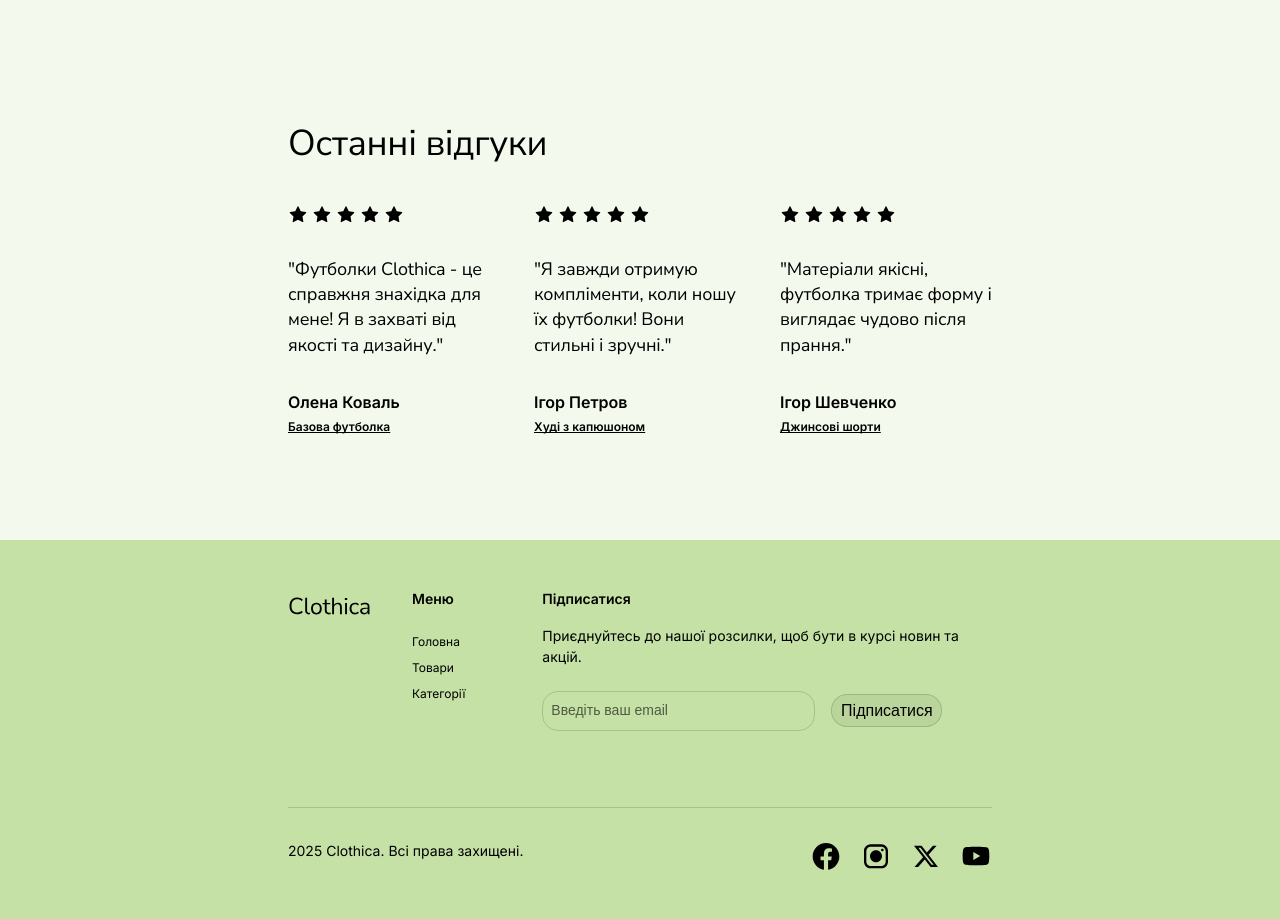
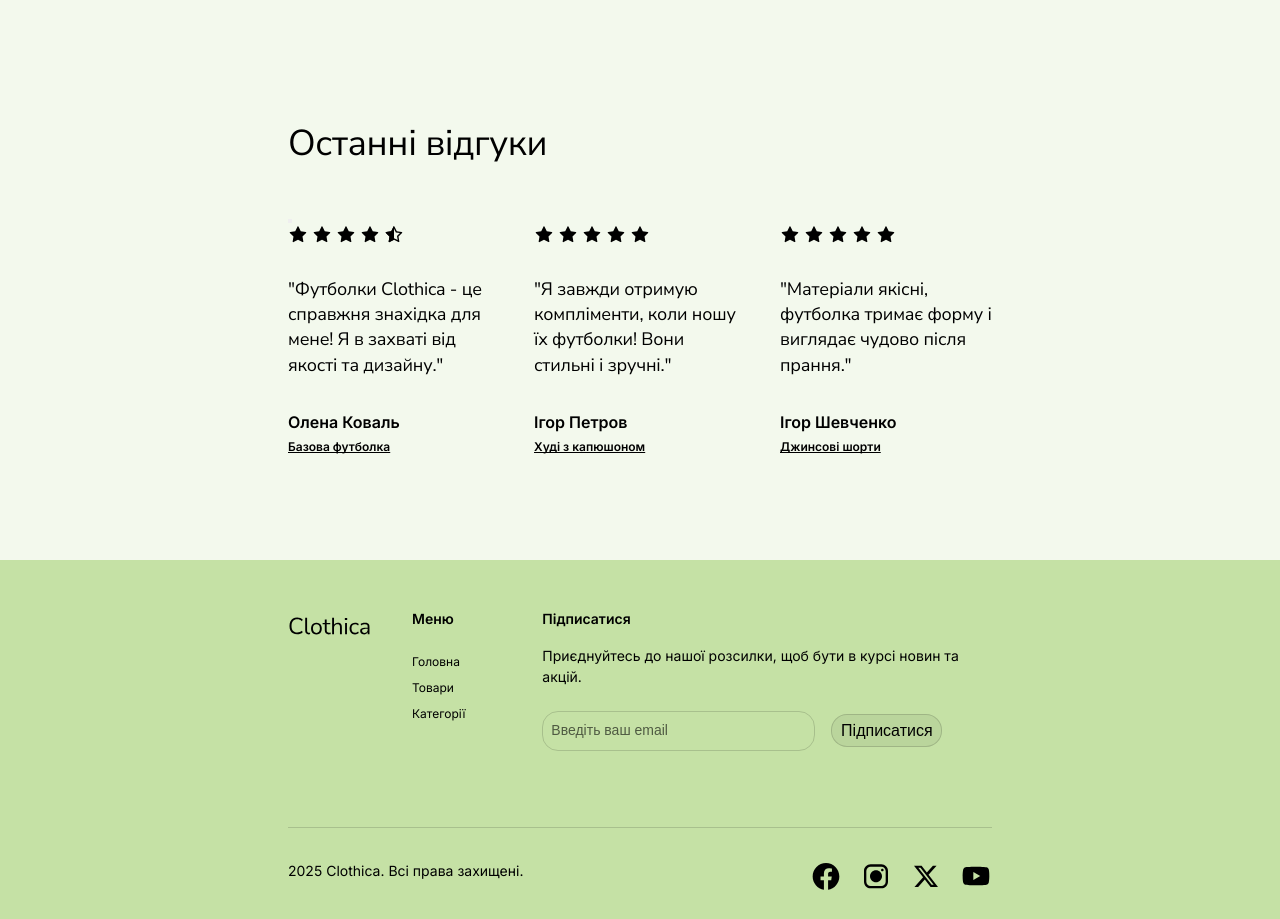
Before and after one commit to netkatya/clothica-shop, a Next.js app: page / in a window 1280 px wide. Shown: the part 880-1799 px from the top of the page. Built offline with nearby package versions, Linux system fonts and the light colour scheme.

Commit message:
componets stars and starrating added

```diff
--- a/components/Reviews/Reviews.module.css
+++ b/components/Reviews/Reviews.module.css
@@ -89,8 +89,8 @@
 
 @media screen and (min-width: 1440px) {
     .section {
-            padding-top: 56px;
-            padding-bottom: 112px;
+        padding-top: 56px;
+        padding-bottom: 112px;
     }
 
     .title {
--- a/components/Reviews/Reviews.tsx
+++ b/components/Reviews/Reviews.tsx
@@ -1,87 +1,87 @@
-"use client";
+'use client';
 
-import css from "./Reviews.module.css";
+import css from './Reviews.module.css';
 
-import { useState } from "react";
-import { Swiper, SwiperSlide } from "swiper/react";
-import { Navigation, Keyboard, A11y, Autoplay } from "swiper/modules";
-import { AiFillStar } from "react-icons/ai";
+import { useState } from 'react';
+import { Swiper, SwiperSlide } from 'swiper/react';
+import { Navigation, Keyboard, A11y, Autoplay } from 'swiper/modules';
 
-import "swiper/css";
-import "swiper/css/navigation";
-import { LuArrowLeft, LuArrowRight } from "react-icons/lu";
+import 'swiper/css';
+import 'swiper/css/navigation';
+import { LuArrowLeft, LuArrowRight } from 'react-icons/lu';
+import Stars from '../Stars/Stars';
 
 const reviewsData = [
   {
-    name: "Олена Коваль",
+    name: 'Олена Коваль',
     text: '"Футболки Clothica - це справжня знахідка для мене! Я в захваті від якості та дизайну."',
-    product: "Базова футболка",
+    product: 'Базова футболка',
+    rating: 4.5,
+  },
+  {
+    name: 'Ігор Петров',
+    text: '"Я завжди отримую компліменти, коли ношу їх футболки! Вони стильні і зручні."',
+    product: 'Худі з капюшоном',
     rating: 5,
   },
   {
-    name: "Ігор Петров",
-    text: '"Я завжди отримую компліменти, коли ношу їх футболки! Вони стильні і зручні."',
-    product: "Худі з капюшоном",
+    name: 'Ігор Шевченко',
+    text: '"Матеріали якісні, футболка тримає форму і виглядає чудово після прання."',
+    product: 'Джинсові шорти',
     rating: 5,
   },
   {
-    name: "Ігор Шевченко",
-    text: '"Матеріали якісні, футболка тримає форму і виглядає чудово після прання."',
-    product: "Джинсові шорти",
+    name: 'Марія Бондар',
+    text: '"Розмір підійшов ідеально, носиться комфортно і не втрачає форму."',
+    product: 'Лонгслів',
     rating: 5,
   },
   {
-    name: "Марія Бондар",
-    text: '"Розмір підійшов ідеально, носиться комфортно і не втрачає форму."',
-    product: "Лонгслів",
+    name: 'Андрій Данилюк',
+    text: '"Вартість повністю відповідає якості, тканина приємна та міцна."',
+    product: 'Спортивні штани',
     rating: 5,
   },
   {
-    name: "Андрій Данилюк",
-    text: '"Вартість повністю відповідає якості, тканина приємна та міцна."',
-    product: "Спортивні штани",
+    name: 'Діана Мельник',
+    text: '"Стильно, зручно і під будь-який образ, тканина дихає і не мнеться."',
+    product: 'Футболка оверсайз',
     rating: 5,
   },
   {
-    name: "Діана Мельник",
-    text: '"Стильно, зручно і під будь-який образ, тканина дихає і не мнеться."',
-    product: "Футболка оверсайз",
+    name: 'Владислав Кравець',
+    text: '"Купував у подарунок, підійшло чудово і тканина приємна на дотик."',
+    product: 'Толстовка',
     rating: 5,
   },
   {
-    name: "Владислав Кравець",
-    text: '"Купував у подарунок, підійшло чудово і тканина приємна на дотик."',
-    product: "Толстовка",
+    name: 'Катерина Гордієнко',
+    text: '"Після прання колір та форма не змінюються, якість на висоті."',
+    product: 'Світшот',
     rating: 5,
   },
   {
-    name: "Катерина Гордієнко",
-    text: '"Після прання колір та форма не змінюються, якість на висоті."',
-    product: "Світшот",
+    name: 'Олексій Романюк',
+    text: '"Замовляв кілька разів, сервіс чудовий і доставка швидка."',
+    product: 'Класична футболка',
     rating: 5,
   },
   {
-    name: "Олексій Романюк",
-    text: '"Замовляв кілька разів, сервіс чудовий і доставка швидка."',
-    product: "Класична футболка",
+    name: 'Анна Савченко',
+    text: '"Матеріал приємний, шви акуратні, дизайн виглядає стильно і дорого."',
+    product: 'Футболка з принтом',
     rating: 5,
   },
   {
-    name: "Анна Савченко",
-    text: '"Матеріал приємний, шви акуратні, дизайн виглядає стильно і дорого."',
-    product: "Футболка з принтом",
+    name: 'Максим Коваленко',
+    text: '"Худі комфортне, тканина м’яка і дихає, носити зручно цілий день."',
+    product: 'Худі на блискавці',
     rating: 5,
   },
   {
-    name: "Максим Коваленко",
-    text: '"Худі комфортне, тканина м’яка і дихає, носити зручно цілий день."',
-    product: "Худі на блискавці",
-    rating: 5,
-  },
-  {
-    name: "Ірина Петренко",
+    name: 'Ірина Петренко',
     text: '"Лонгслів якісний, колір залишається яскравим, тканина міцна."',
-    product: "Лонгслів базовий",
+    product: 'Лонгслів базовий',
     rating: 5,
   },
 ];
@@ -93,14 +93,17 @@ export default function Reviews() {
 
   const loadMore = () => {
     if (hasMore) {
-      setVisibleCount((prev) => prev + 3);
+      setVisibleCount(prev => prev + 3);
     }
   };
 
   return (
     <section className={css.section}>
       <div className="container">
-        <h2 className={css.title}>Останні відгуки</h2>
+        <div>
+          <h2 className={css.title}>Останні відгуки</h2>
+          <button></button>
+        </div>
         <Swiper
           modules={[Navigation, Keyboard, A11y, Autoplay]}
           navigation={{
@@ -131,11 +134,7 @@ export default function Reviews() {
           {visibleReviews.map((item, index) => (
             <SwiperSlide key={index} className={css.item}>
               <div className={css.stars}>
-                {Array(item.rating)
-                  .fill(0)
-                  .map((_, i) => (
-                    <AiFillStar key={i} className={css.star} />
-                  ))}
+                <Stars rating={item.rating} />
               </div>
               <p className={css.text}>{item.text}</p>
 
--- /dev/null
+++ b/components/StarRating/StarRating.module.css
@@ -0,0 +1,18 @@
+.stars {
+    display: flex;
+    gap: 4px;
+}
+
+
+.starEmpty,
+.starFull {
+    color: #000000;
+    width: 20px;
+    height: 20px;
+    transition: color 250ms ease-in-out;
+}
+
+.stars span:hover .starEmpty,
+.stars span:hover .starFull {
+    color: #000000;
+}
--- /dev/null
+++ b/components/Stars/Stars.module.css
@@ -0,0 +1,31 @@
+.stars {
+    display: flex;
+    gap: 4px;
+}
+
+.starFull {
+    color: #000000;
+    width: 20px;
+    height: 20px;
+}
+
+.starEmpty {
+    color: #000000;
+    width: 20px;
+    height: 20px;
+}
+
+.starPartialWrapper {
+    position: relative;
+    display: inline-block;
+    width: 20px;
+    height: 20px;
+}
+
+.starPartialFill {
+    position: absolute;
+    top: 0;
+    left: 0;
+    height: 100%;
+    overflow: hidden;
+}
--- /dev/null
+++ b/components/Stars/Stars.tsx
@@ -0,0 +1,35 @@
+'use client';
+
+import { AiFillStar, AiOutlineStar } from 'react-icons/ai';
+import css from './Stars.module.css';
+
+interface StarsProps {
+  rating: number;
+}
+
+export default function Stars({ rating }: StarsProps) {
+  const stars = Array.from({ length: 5 }, (_, i) => {
+    const diff = rating - i;
+
+    if (diff >= 1) {
+      return <AiFillStar key={i} className={css.starFull} />;
+    } else if (diff > 0) {
+      const widthPercent = diff * 100;
+      return (
+        <span key={i} className={css.starPartialWrapper}>
+          <AiOutlineStar className={css.starEmpty} />
+          <span
+            className={css.starPartialFill}
+            style={{ width: `${widthPercent}%` }}
+          >
+            <AiFillStar className={css.starFull} />
+          </span>
+        </span>
+      );
+    } else {
+      return <AiOutlineStar key={i} className={css.starEmpty} />;
+    }
+  });
+
+  return <div className={css.stars}>{stars}</div>;
+}
--- a/package.json
+++ b/package.json
@@ -17,6 +17,7 @@
     "react": "19.1.0",
     "react-dom": "19.1.0",
     "react-icons": "^5.5.0",
+    "react-rating": "^2.0.5",
     "swiper": "^12.0.3",
     "yup": "^1.7.1"
   },
```
Also changed, not shown: app/loading.module.css (added, +99 -0 lines), app/loading.tsx (added, +22 -0 lines), components/StarRating/StarRating.tsx (added, +47 -0 lines), lib/api/clientApi.ts (added), lib/api/serverApi.ts (added), 2 other files (tests, documents, lock files or other folders).
